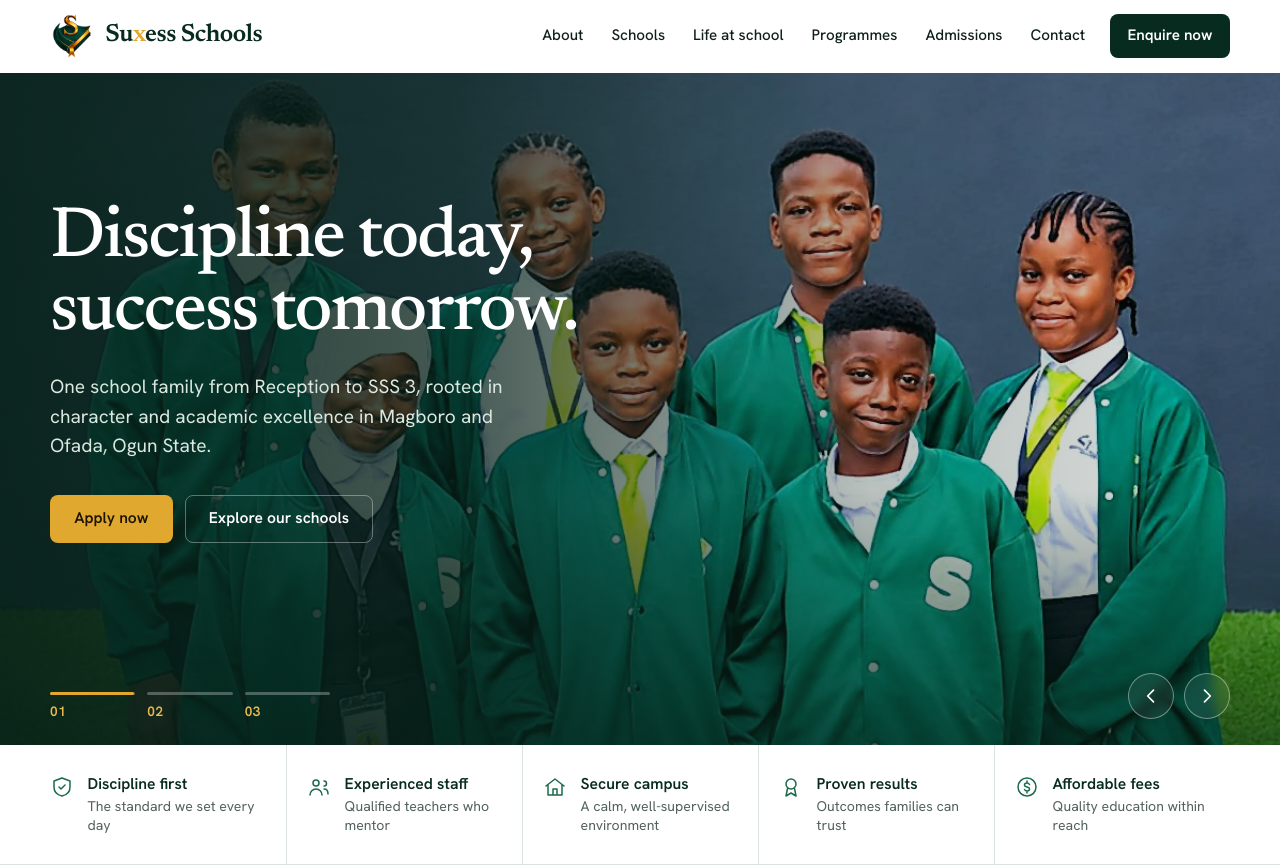
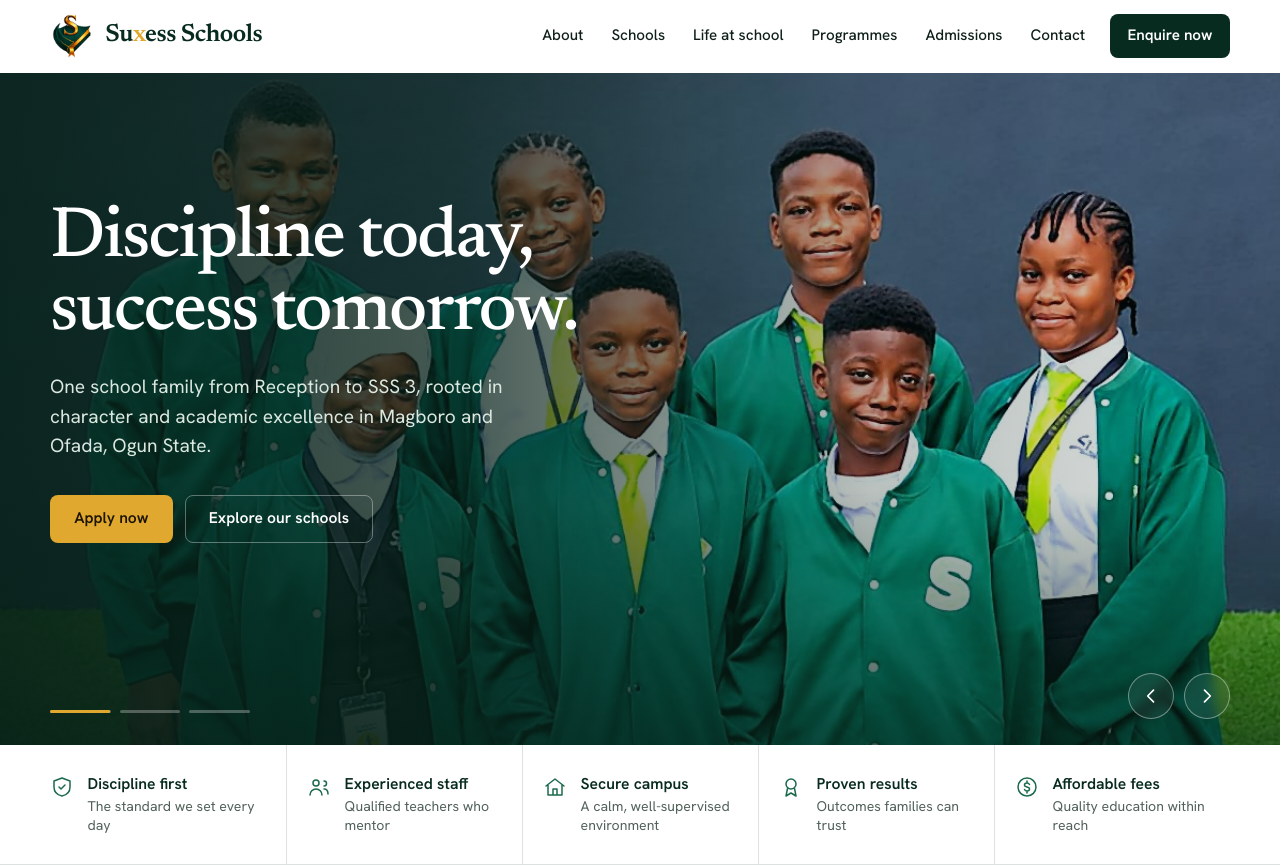
Before and after one commit to Alpha-Insight1/Suxess-web, a React (Vite) app: page / in a window 1280 px wide. Shown: the top 866 px of the page. Built offline with nearby package versions, Linux system fonts and the light colour scheme.

Commit message:
first commit

```diff
--- a/src/App.tsx
+++ b/src/App.tsx
@@ -89,14 +89,13 @@ function Hero() {
       {slides.map((s, k) => (
         <div
           key={s.img}
-          className={`hslide${k === i ? " on" : ""}${s.portrait ? " portrait" : ""}`}
+          className={`hslide${k === i ? " on" : ""}`}
           role="group"
           aria-roledescription="slide"
           aria-label={`${k + 1} of ${n}`}
           aria-hidden={k !== i}
         >
           <div className="hbg"><img className="hbg-img" src={s.img} alt="" style={{ objectPosition: s.pos }} /></div>
-          {s.portrait && <img className="hfg" src={s.img} alt="" />}
           <div className="wrap hcopy">
             <div className="hcopy-in">
               {k === 0
@@ -118,7 +117,6 @@ function Hero() {
             {slides.map((s, k) => (
               <button key={s.img} className={k === i ? "seg on" : "seg"} data-paused={paused} onClick={() => go(k)} aria-label={`Show slide ${k + 1}`} aria-current={k === i}>
                 {k === i && <i key={`${i}-${paused}`} />}
-                <span><b>0{k + 1}</b></span>
               </button>
             ))}
           </div>
--- a/src/data.ts
+++ b/src/data.ts
@@ -207,13 +207,12 @@ export const slides = [
   },
   {
     img: "/hero-primary.jpg",
-    pos: "50% 18%",
+    pos: "50% 22%",
     tag: "",
     short: "03",
     title: "Foundations that last.",
     text: "Clear progress in literacy and numeracy, guided by teachers who know every child and expect their best.",
     cta: ["Book a school visit", "#admissions"],
-    portrait: true,
   },
 ];
 
--- a/src/styles.css
+++ b/src/styles.css
@@ -116,27 +116,6 @@ h3 { font-size: 1.6rem; letter-spacing: -0.015em; }
   linear-gradient(90deg, rgba(6,32,24,0.92) 0%, rgba(6,32,24,0.74) 36%, rgba(6,32,24,0.28) 68%, rgba(6,32,24,0.12) 100%),
   linear-gradient(0deg, rgba(6,32,24,0.65) 0%, transparent 38%); }
 
-/* portrait photograph (slide 3): balanced on the right, soft fade into brand-green panel */
-.hfg { display: none; }
-@media (min-width: 900px) {
-  .hslide.portrait .hbg { background: linear-gradient(115deg, #06221a 0%, #0c3a2b 48%, #145a40 100%); }
-  .hslide.portrait .hbg-img { display: none; }
-  .hfg {
-    display: block;
-    position: absolute;
-    top: 0;
-    right: 0;
-    bottom: 0;
-    width: 48%;
-    height: 100%;
-    object-fit: cover;
-    object-position: 48% 18%;
-    -webkit-mask-image: linear-gradient(90deg, transparent 0, rgba(0,0,0,0.45) 12%, #000 32%);
-    mask-image: linear-gradient(90deg, transparent 0, rgba(0,0,0,0.45) 12%, #000 32%);
-  }
-  .hslide.portrait .hcopy-in { max-width: 520px; }
-}
-
 .hcopy { position: absolute; inset: 0; display: flex; align-items: center; padding-bottom: 4.5rem; }
 .hcopy-in { max-width: 640px; }
 .htitle { margin-top: 0; font: 500 clamp(2.6rem, 5.6vw, 4.75rem) / 1.02 var(--serif); letter-spacing: -0.03em; text-wrap: balance; }
@@ -153,13 +132,11 @@ h3 { font-size: 1.6rem; letter-spacing: -0.015em; }
 /* slider controls */
 .hero-ui { position: absolute; left: 0; right: 0; bottom: 0; z-index: 3; padding-bottom: 1.6rem; }
 .hero-ui-in { display: flex; align-items: flex-end; justify-content: space-between; gap: 2rem; }
-.segs { display: flex; gap: 0.75rem; flex: 1; max-width: 280px; }
-.seg { flex: 1; position: relative; text-align: left; padding: 0.7rem 0 0; background: none; border: 0; color: rgba(255,255,255,0.72); font: 600 0.85rem/1.2 var(--sans); cursor: pointer; transition: color 0.2s; }
-.seg::before { content: ""; position: absolute; left: 0; right: 0; top: 0; height: 3px; border-radius: 3px; background: rgba(255,255,255,0.28); }
-.seg:hover { color: #fff; }
-.seg.on { color: #fff; }
-.seg b { font-weight: 600; color: var(--gold-hi); letter-spacing: 0.04em; }
-.seg i { position: absolute; left: 0; top: 0; height: 3px; width: 100%; border-radius: 3px; background: var(--gold); transform-origin: left; animation: fill 7s linear forwards; }
+.segs { display: flex; gap: 0.55rem; flex: 1; max-width: 200px; }
+.seg { flex: 1; position: relative; height: 14px; padding: 0; background: none; border: 0; cursor: pointer; }
+.seg::before { content: ""; position: absolute; left: 0; right: 0; top: 5px; height: 3px; border-radius: 3px; background: rgba(255,255,255,0.28); }
+.seg:hover::before { background: rgba(255,255,255,0.5); }
+.seg i { position: absolute; left: 0; top: 5px; height: 3px; width: 100%; border-radius: 3px; background: var(--gold); transform-origin: left; animation: fill 7s linear forwards; }
 .seg[data-paused="true"] i { animation-play-state: paused; }
 @keyframes fill { from { transform: scaleX(0); } to { transform: scaleX(1); } }
 .arrows { display: flex; gap: 0.6rem; }
@@ -173,8 +150,6 @@ h3 { font-size: 1.6rem; letter-spacing: -0.015em; }
   .hlead { font-size: 1.05rem; margin-top: 1rem; }
   .hactions { margin-top: 1.5rem; }
   .arrows { display: none; }
-  .seg span { display: none; }
-  .seg { padding-top: 0.6rem; }
 }
 
 /* Values band */
```
